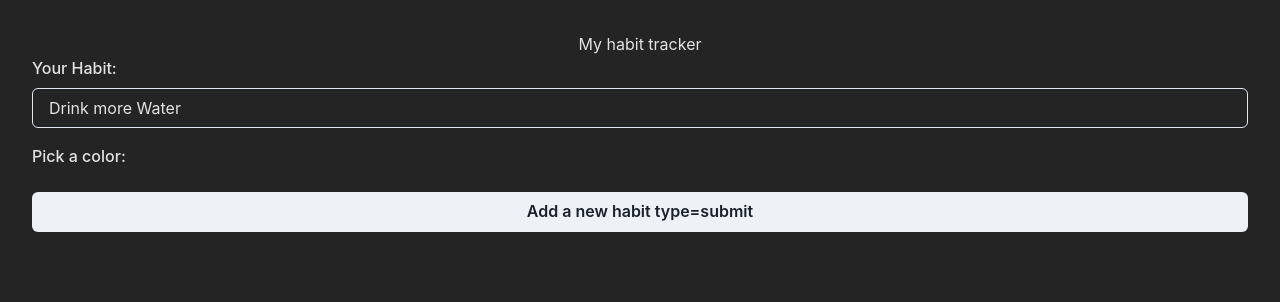
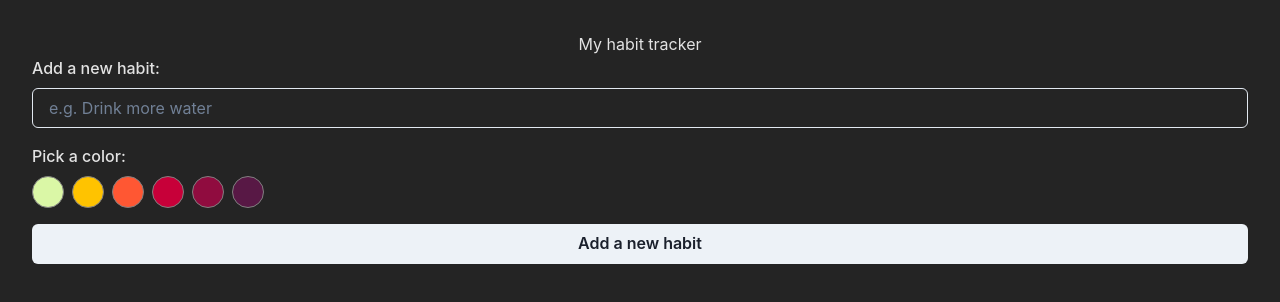
Before and after one commit to Mitronios/digital-academy-habit-tracker, a React (Vite) app: page / in a window 1280 px wide. Shown: the top 302 px of the page. Built offline with nearby package versions, Linux system fonts and the light colour scheme.

Commit message:
feature: add control to input and basic colors, modify ColorPicker to send id for label and fix typo in AppButton.

```diff
--- a/src/components/AppButton.tsx
+++ b/src/components/AppButton.tsx
@@ -6,8 +6,15 @@ interface AppButtonProps {
   type?: "button" | "submit" | "reset";
 }
 
-const AppButton = ({children, onClick, type}: AppButtonProps) => {
-  return <Button onClick={onClick}>{children} type={type}</Button>
+const AppButton = ({children, onClick, type="button"}: AppButtonProps) => {
+  return (
+    <Button
+      onClick={onClick}
+      type={type}
+      size="md"
+      >{children}
+    </Button>
+  );
 }
 
 export default AppButton;
--- a/src/components/AppForm.tsx
+++ b/src/components/AppForm.tsx
@@ -2,30 +2,63 @@ import { FormControl, FormLabel, VStack } from "@chakra-ui/react"
 import AppInput from "./AppInput"
 import ColorPicker from "./ColorPicker"
 import AppButton from "./AppButton"
+import { useState } from "react";
+
+// Habits structure
+export interface Habit {
+  id: string;
+  name: string;
+  color: string;
+}
+
+// Colors
+const AVAILABLE_COLORS = [
+    "#DAF7A6",
+    "#FFC300",
+    "#FF5733",
+    "#C70039",
+    "#900C3F",
+    "#581845",
+];
 
 const AppForm = () => {
+
+  // States
+  const [habitName, setHabitName] = useState<string>("")
+
+  // Handler
+  const handleSubmit = (event: React.FormEvent) => {
+    event.preventDefault();
+
+  };
+
+  const handleOnChange = (event: React.ChangeEvent<HTMLInputElement>) => {
+    setHabitName(event.target.value);
+  };
+
   return (
     <section>
-      <form>
+      <form onSubmit={handleSubmit}>
         <VStack spacing={4}
         align="stretch"
         >
-          <FormControl id="habit-name">
-            <FormLabel>Your Habit:</FormLabel>
+          <FormControl>
+            <FormLabel htmlFor="habit-name">Add a new habit:</FormLabel>
             <AppInput
               placeholder="e.g. Drink more water"
-              value="Drink more Water"
+              value={habitName}
               type="text"
-              onChange={() =>{}}
+              onChange={handleOnChange}
               id="habit-name"
             />
           </FormControl>
-          <FormControl id="habit-color">
-            <FormLabel>Pick a color:</FormLabel>
+          <FormControl>
+            <FormLabel htmlFor="habit-color">Pick a color:</FormLabel>
             <ColorPicker
-              colors={[]}
+              colors={AVAILABLE_COLORS}
               selectedColor=""
               onColorSelect={() => {}}
+              id="habit-color"
             />
           </FormControl>
 
--- a/src/components/ColorPicker.tsx
+++ b/src/components/ColorPicker.tsx
@@ -4,12 +4,13 @@ interface ColorPickerProps {
   colors: string[]; // Available colors
   selectedColor: string;
   onColorSelect: (color: string) => void;
+  id?: string // for label
 }
 
-const ColorPicker = ({colors, selectedColor, onColorSelect}: ColorPickerProps) => {
+const ColorPicker = ({colors, selectedColor, onColorSelect, id=""}: ColorPickerProps) => {
   return (
     // Container
-    <Stack direction="row">
+    <Stack direction="row" id={id} spacing={2}>
       {colors.map((color) => (
         <Box
         key={color}
@@ -19,7 +20,6 @@ const ColorPicker = ({colors, selectedColor, onColorSelect}: ColorPickerProps) =
         borderRadius = "full"
         boxSize="2rem"
         title={`Select ${color}`}
-
         />
       ))}
     </Stack>
```
